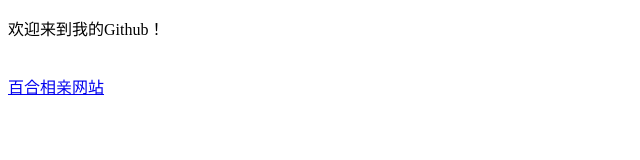
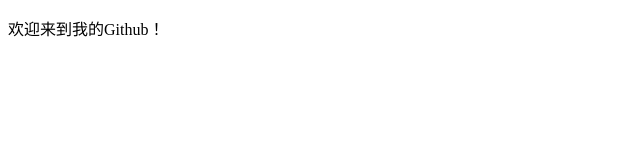
Before and after one commit to TomZhu-a/bigCock, a plain HTML site: page index.html in a window 1280 px wide. Shown: the whole page, without its empty margins (0-640 px from the left). Drawn offline with Linux system fonts and the light colour scheme.

Commit message:
Update index.html

```diff
--- a/index.html
+++ b/index.html
@@ -6,6 +6,6 @@
 </head>
 <body>
     <p>欢迎来到我的Github！</p><br/>
-    <a href="HTML/BHXQ/百合相亲网.html">百合相亲网站</a>
+
 </body>
 </html>
```
